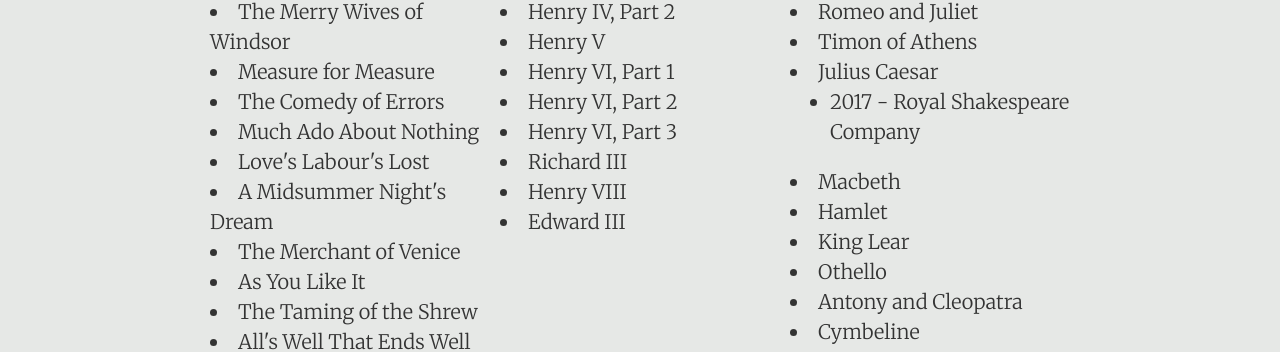
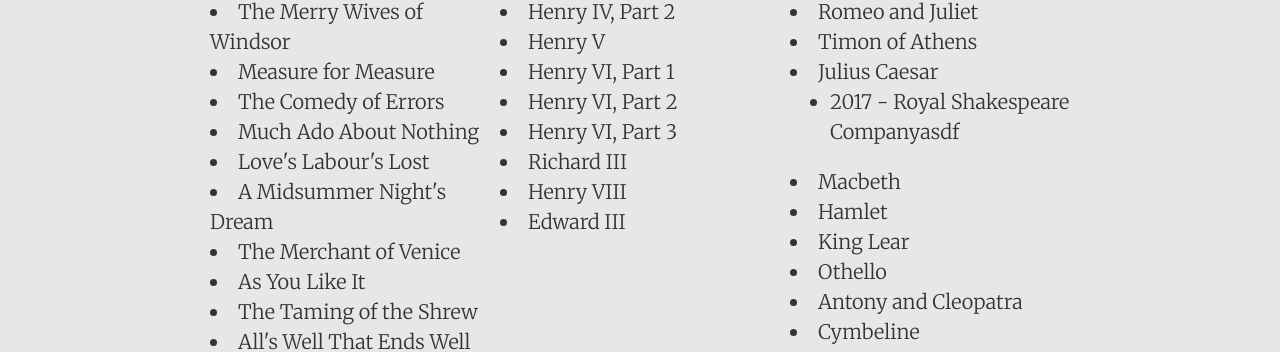
Before and after one commit to DestinyRoseMurphy/DestinyRoseMurphy.github.io, a Jekyll site: the page built from _posts/2024-02-20-Shakespeare.md, in a window 1280 px wide. Shown: the part 736-1088 px from the top of the page. Built offline with Jekyll 4.4.1, drawn with Linux system fonts in a browser that asks for light colours.

Commit message:
Is this pushing?

```diff
--- a/_posts/2024-02-20-Shakespeare.md
+++ b/_posts/2024-02-20-Shakespeare.md
@@ -70,7 +70,7 @@ I love Shakespeare. I read almost all the histories in college and fell in love,
 			<li>Timon of Athens </li>
 			<li>Julius Caesar</li>
 				<ul class="square">
-  				<li>2017 - Royal Shakespeare Company</li>
+  				<li>2017 - Royal Shakespeare Companyasdf</li>
 				</ul>
 			<li>Macbeth</li>
 			<li>Hamlet</li>
```
